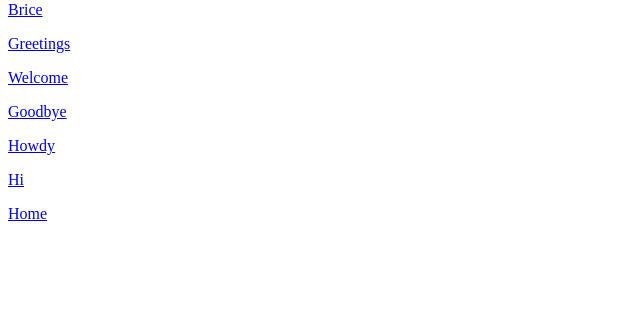
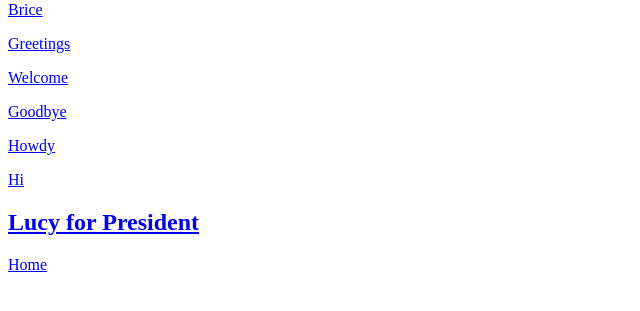
Before and after one commit to loyti/creativengine, a Node server app: page / in a window 1280 px wide. Shown: the part 133-444 px from the top of the page, without its empty margins (0-640 px from the left). Run offline with Node 20, Linux system fonts and the light colour scheme.

Commit message:
updates lucy for president served

```diff
--- a/LucyVanPelt/views/index.ejs
+++ b/LucyVanPelt/views/index.ejs
@@ -8,6 +8,7 @@
 <p><a href="/goodbye">Goodbye</a></p>
 <p><a href="/howdy">Howdy</a></p>
 <p><a href="/hi">Hi</a></p>
+<h2><a href="/lucy">Lucy for President</a></h2>
 <p><a href="/">Home</a></p>
 
 </html>
```
